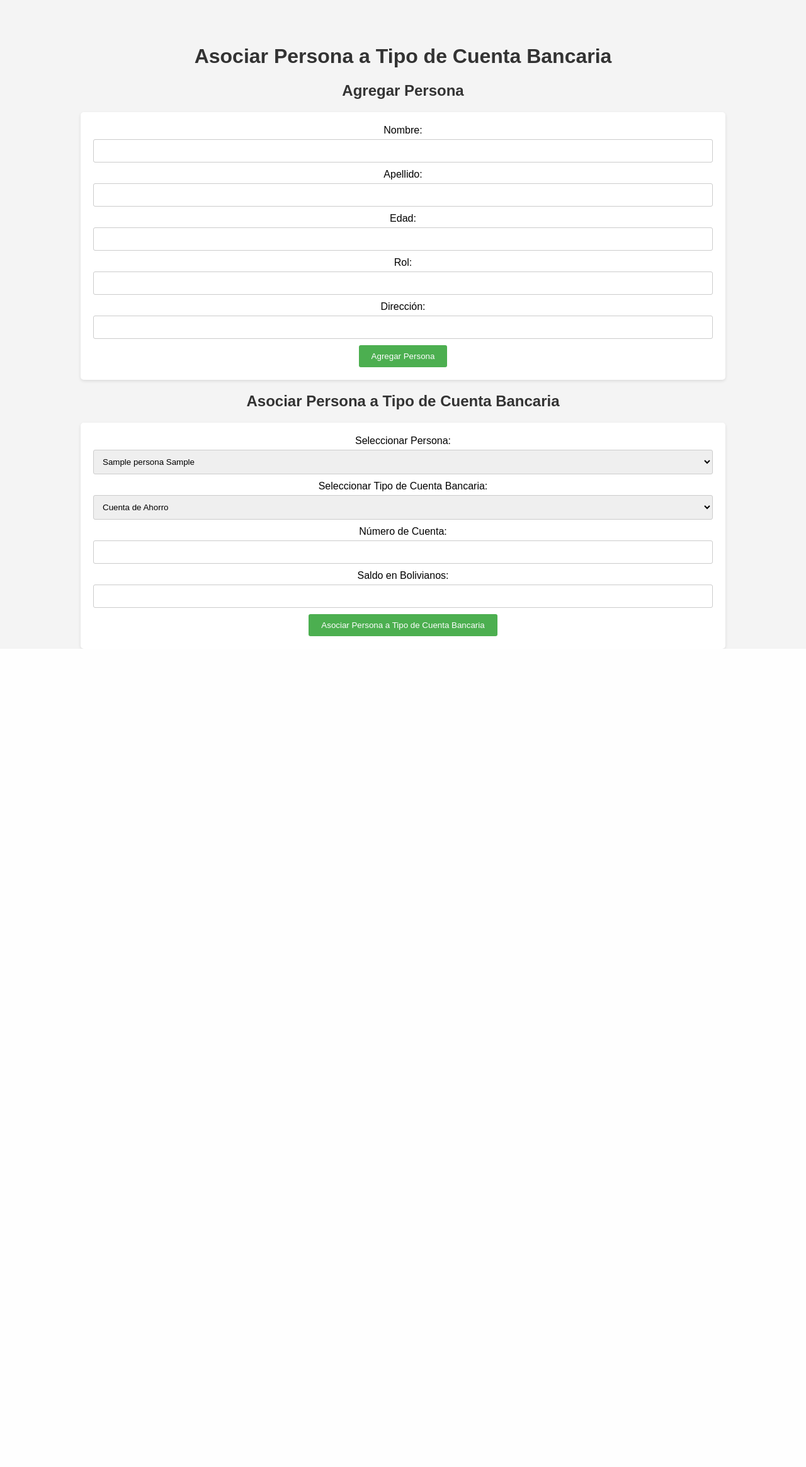
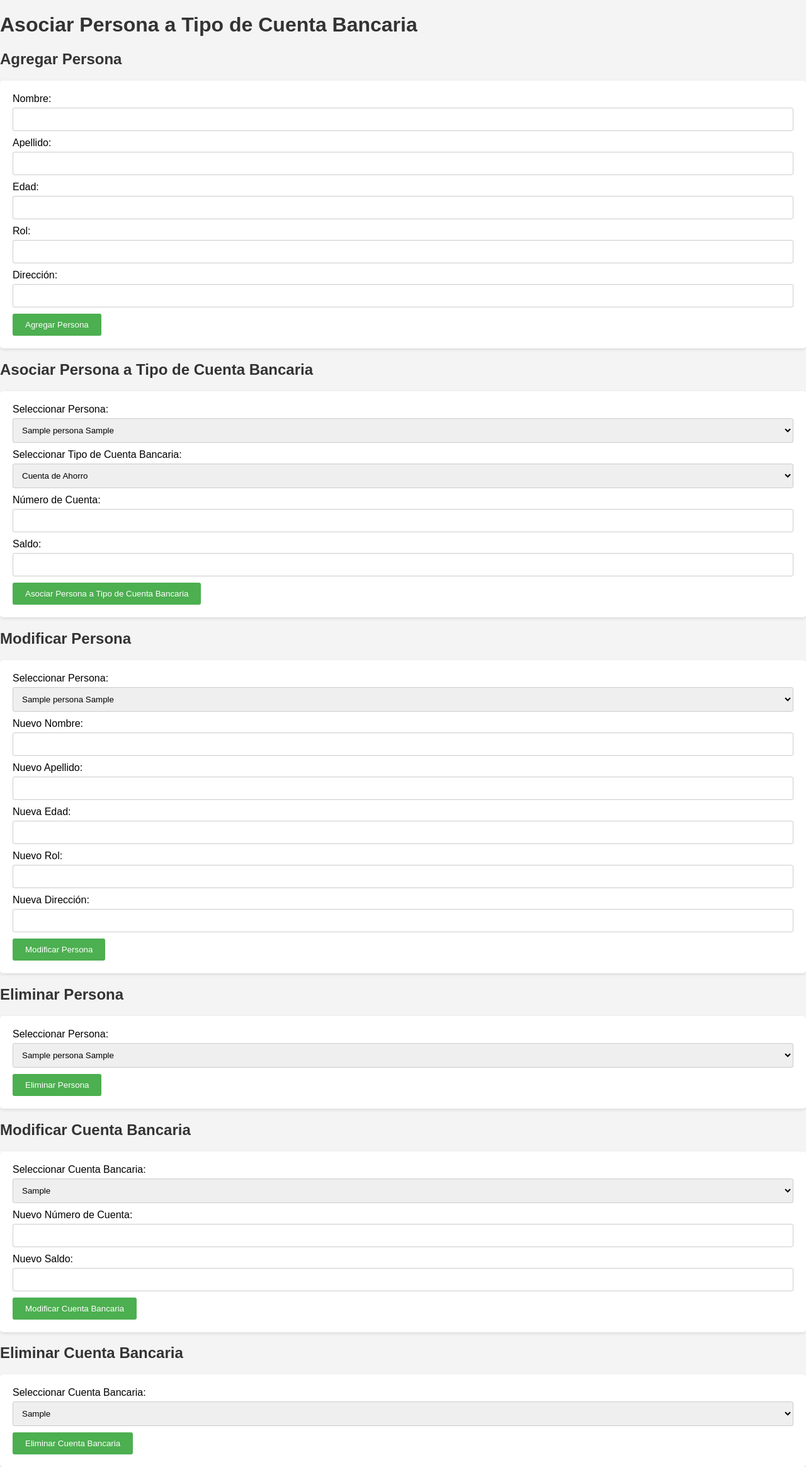
Before and after one commit to fabricioalfa/1pMultimedial, a PHP site: page /abc.php in a window 1280 px wide. Shown: the whole page at 63% size. Before the commit the page ends 1030 px from the top, so only its background shows below. Run offline with PHP 8.4, Linux system fonts and the light colour scheme; tables that the repository leaves empty or names only in its code hold one stand-in row (values such as "Sample post").

Commit message:
ABC completo

```diff
--- a/ejercicio2/abc.php
+++ b/ejercicio2/abc.php
@@ -14,6 +14,20 @@ function obtenerPersonas() {
         }
     }
     return $personas;
+}
+
+// Función para obtener todas las cuentas bancarias
+function obtenerCuentasBancarias() {
+    global $conexion;
+    $query = "SELECT * FROM CuentaBancaria";
+    $result = mysqli_query($conexion, $query);
+    $cuentas = array();
+    if (mysqli_num_rows($result) > 0) {
+        while ($row = mysqli_fetch_assoc($result)) {
+            $cuentas[$row['id_cuenta']] = $row['numero_cuenta'];
+        }
+    }
+    return $cuentas;
 }
 
 // Función para agregar una nueva persona
@@ -43,39 +57,107 @@ function asociarPersonaTipoCuenta($id_persona, $tipo_cuenta, $numero_cuenta, $sa
     }
 }
 
+// Función para modificar una persona
+function modificarPersona($id_persona, $nombre, $apellido, $edad, $rol, $direccion) {
+    global $conexion;
+    $query = "UPDATE Persona SET nombre='$nombre', apellido='$apellido', edad=$edad, rol='$rol', direccion='$direccion' WHERE id_persona=$id_persona";
+    if (mysqli_query($conexion, $query)) {
+        echo "Persona modificada correctamente.";
+    } else {
+        echo "Error al modificar persona: " . mysqli_error($conexion);
+    }
+}
+
+// Función para eliminar una persona
+function eliminarPersona($id_persona) {
+    global $conexion;
+    // Antes de eliminar la persona, también eliminamos todas sus asociaciones con cuentas bancarias
+    $queryEliminarAsociaciones = "DELETE FROM CuentaBancaria WHERE id_persona=$id_persona";
+    mysqli_query($conexion, $queryEliminarAsociaciones);
+
+    $query = "DELETE FROM Persona WHERE id_persona=$id_persona";
+    if (mysqli_query($conexion, $query)) {
+        echo "Persona eliminada correctamente.";
+    } else {
+        echo "Error al eliminar persona: " . mysqli_error($conexion);
+    }
+}
+
+// Función para modificar una cuenta bancaria
+function modificarCuentaBancaria($id_cuenta, $numero_cuenta, $saldo) {
+    global $conexion;
+    $query = "UPDATE CuentaBancaria SET numero_cuenta='$numero_cuenta', saldo=$saldo WHERE id_cuenta=$id_cuenta";
+    if (mysqli_query($conexion, $query)) {
+        echo "Cuenta bancaria modificada correctamente.";
+    } else {
+        echo "Error al modificar cuenta bancaria: " . mysqli_error($conexion);
+    }
+}
+
+// Función para eliminar una cuenta bancaria
+function eliminarCuentaBancaria($id_cuenta) {
+    global $conexion;
+    $query = "DELETE FROM CuentaBancaria WHERE id_cuenta=$id_cuenta";
+    if (mysqli_query($conexion, $query)) {
+        echo "Cuenta bancaria eliminada correctamente.";
+    } else {
+        echo "Error al eliminar cuenta bancaria: " . mysqli_error($conexion);
+    }
+}
+
 // Procesar las solicitudes según el método HTTP
 if ($_SERVER["REQUEST_METHOD"] == "POST") {
     // Si se envió el formulario de agregar persona
     if (isset($_POST["agregar_persona"])) {
-        // Verificar si todos los campos del formulario están completos
-        if (!empty($_POST["nombre"]) && !empty($_POST["apellido"]) && !empty($_POST["edad"]) && !empty($_POST["rol"]) && !empty($_POST["direccion"])) {
         $nombre = $_POST["nombre"];
         $apellido = $_POST["apellido"];
         $edad = $_POST["edad"];
         $rol = $_POST["rol"];
         $direccion = $_POST["direccion"];
         agregarPersona($nombre, $apellido, $edad, $rol, $direccion);
-        } else {
-            echo "Error: Todos los campos del formulario deben completarse.";
-        }
     }
     // Si se envió el formulario de asociar persona a tipo de cuenta bancaria
     if (isset($_POST["asociar_persona_tipo_cuenta"])) {
-        // Verificar si todos los campos del formulario están completos
-        if (!empty($_POST["id_persona"]) && !empty($_POST["tipo_cuenta"]) && !empty($_POST["numero_cuenta"]) && !empty($_POST["saldo"])) {
         $id_persona = $_POST["id_persona"];
         $tipo_cuenta = $_POST["tipo_cuenta"];
         $numero_cuenta = $_POST["numero_cuenta"];
         $saldo = $_POST["saldo"];
         asociarPersonaTipoCuenta($id_persona, $tipo_cuenta, $numero_cuenta, $saldo);
-        } else {
-            echo "Error: Todos los campos del formulario deben completarse.";
     }
+    // Si se envió el formulario de modificar persona
+    if (isset($_POST["modificar_persona"])) {
+        $id_persona = $_POST["id_persona"];
+        $nombre = $_POST["nombre"];
+        $apellido = $_POST["apellido"];
+        $edad = $_POST["edad"];
+        $rol = $_POST["rol"];
+        $direccion = $_POST["direccion"];
+        modificarPersona($id_persona, $nombre, $apellido, $edad, $rol, $direccion);
+    }
+    // Si se envió el formulario de eliminar persona
+    if (isset($_POST["eliminar_persona"])) {
+        $id_persona = $_POST["id_persona"];
+        eliminarPersona($id_persona);
+    }
+    // Si se envió el formulario de modificar cuenta bancaria
+    if (isset($_POST["modificar_cuenta"])) {
+        $id_cuenta = $_POST["id_cuenta"];
+        $numero_cuenta = $_POST["numero_cuenta"];
+        $saldo = $_POST["saldo"];
+        modificarCuentaBancaria($id_cuenta, $numero_cuenta, $saldo);
+    }
+    // Si se envió el formulario de eliminar cuenta bancaria
+    if (isset($_POST["eliminar_cuenta"])) {
+        $id_cuenta = $_POST["id_cuenta"];
+        eliminarCuentaBancaria($id_cuenta);
     }
 }
 
 // Obtener todas las personas
 $personas = obtenerPersonas();
+
+// Obtener todas las cuentas bancarias
+$cuentas = obtenerCuentasBancarias();
 ?>
 
 <!DOCTYPE html>
@@ -87,7 +169,6 @@ $personas = obtenerPersonas();
     <link rel="stylesheet" href="stylesabc.css">
 </head>
 <body>
-    <div class="container">
     <h1>Asociar Persona a Tipo de Cuenta Bancaria</h1>
     <h2>Agregar Persona</h2>
     <form method="post" action="<?php echo htmlspecialchars($_SERVER["PHP_SELF"]); ?>">
@@ -120,10 +201,67 @@ $personas = obtenerPersonas();
         </select><br>
         <label for="numero_cuenta">Número de Cuenta:</label>
         <input type="text" id="numero_cuenta" name="numero_cuenta" required><br>
-            <label for="saldo">Saldo en Bolivianos:</label>
+        <label for="saldo">Saldo:</label>
         <input type="number" id="saldo" name="saldo" step="0.01" required><br>
         <button type="submit" name="asociar_persona_tipo_cuenta">Asociar Persona a Tipo de Cuenta Bancaria</button>
     </form>
-    </div>
+
+    <h2>Modificar Persona</h2>
+    <form method="post" action="<?php echo htmlspecialchars($_SERVER["PHP_SELF"]); ?>">
+        <label for="id_persona_modificar">Seleccionar Persona:</label>
+        <select id="id_persona_modificar" name="id_persona">
+            <?php foreach ($personas as $id_persona => $nombre_persona) {
+                echo "<option value='$id_persona'>$nombre_persona</option>";
+            } ?>
+        </select><br>
+        <label for="nombre_modificar">Nuevo Nombre:</label>
+        <input type="text" id="nombre_modificar" name="nombre" required><br>
+        <label for="apellido_modificar">Nuevo Apellido:</label>
+        <input type="text" id="apellido_modificar" name="apellido" required><br>
+        <label for="edad_modificar">Nueva Edad:</label>
+        <input type="number" id="edad_modificar" name="edad" required><br>
+        <label for="rol_modificar">Nuevo Rol:</label>
+        <input type="text" id="rol_modificar" name="rol" required><br>
+        <label for="direccion_modificar">Nueva Dirección:</label>
+        <input type="text" id="direccion_modificar" name="direccion" required><br>
+        <button type="submit" name="modificar_persona">Modificar Persona</button>
+    </form>
+
+    <h2>Eliminar Persona</h2>
+    <form method="post" action="<?php echo htmlspecialchars($_SERVER["PHP_SELF"]); ?>">
+        <label for="id_persona_eliminar">Seleccionar Persona:</label>
+        <select id="id_persona_eliminar" name="id_persona">
+            <?php foreach ($personas as $id_persona => $nombre_persona) {
+                echo "<option value='$id_persona'>$nombre_persona</option>";
+            } ?>
+        </select><br>
+        <button type="submit" name="eliminar_persona">Eliminar Persona</button>
+    </form>
+
+    <h2>Modificar Cuenta Bancaria</h2>
+    <form method="post" action="<?php echo htmlspecialchars($_SERVER["PHP_SELF"]); ?>">
+        <label for="id_cuenta_modificar">Seleccionar Cuenta Bancaria:</label>
+        <select id="id_cuenta_modificar" name="id_cuenta">
+            <?php foreach ($cuentas as $id_cuenta => $numero_cuenta) {
+                echo "<option value='$id_cuenta'>$numero_cuenta</option>";
+            } ?>
+        </select><br>
+        <label for="numero_cuenta_modificar">Nuevo Número de Cuenta:</label>
+        <input type="text" id="numero_cuenta_modificar" name="numero_cuenta" required><br>
+        <label for="saldo_modificar">Nuevo Saldo:</label>
+        <input type="number" id="saldo_modificar" name="saldo" step="0.01" required><br>
+        <button type="submit" name="modificar_cuenta">Modificar Cuenta Bancaria</button>
+    </form>
+
+    <h2>Eliminar Cuenta Bancaria</h2>
+    <form method="post" action="<?php echo htmlspecialchars($_SERVER["PHP_SELF"]); ?>">
+        <label for="id_cuenta_eliminar">Seleccionar Cuenta Bancaria:</label>
+        <select id="id_cuenta_eliminar" name="id_cuenta">
+            <?php foreach ($cuentas as $id_cuenta => $numero_cuenta) {
+                echo "<option value='$id_cuenta'>$numero_cuenta</option>";
+            } ?>
+        </select><br>
+        <button type="submit" name="eliminar_cuenta">Eliminar Cuenta Bancaria</button>
+    </form>
 </body>
 </html>
```
Lines whose indentation alone changed are shown as unchanged.
